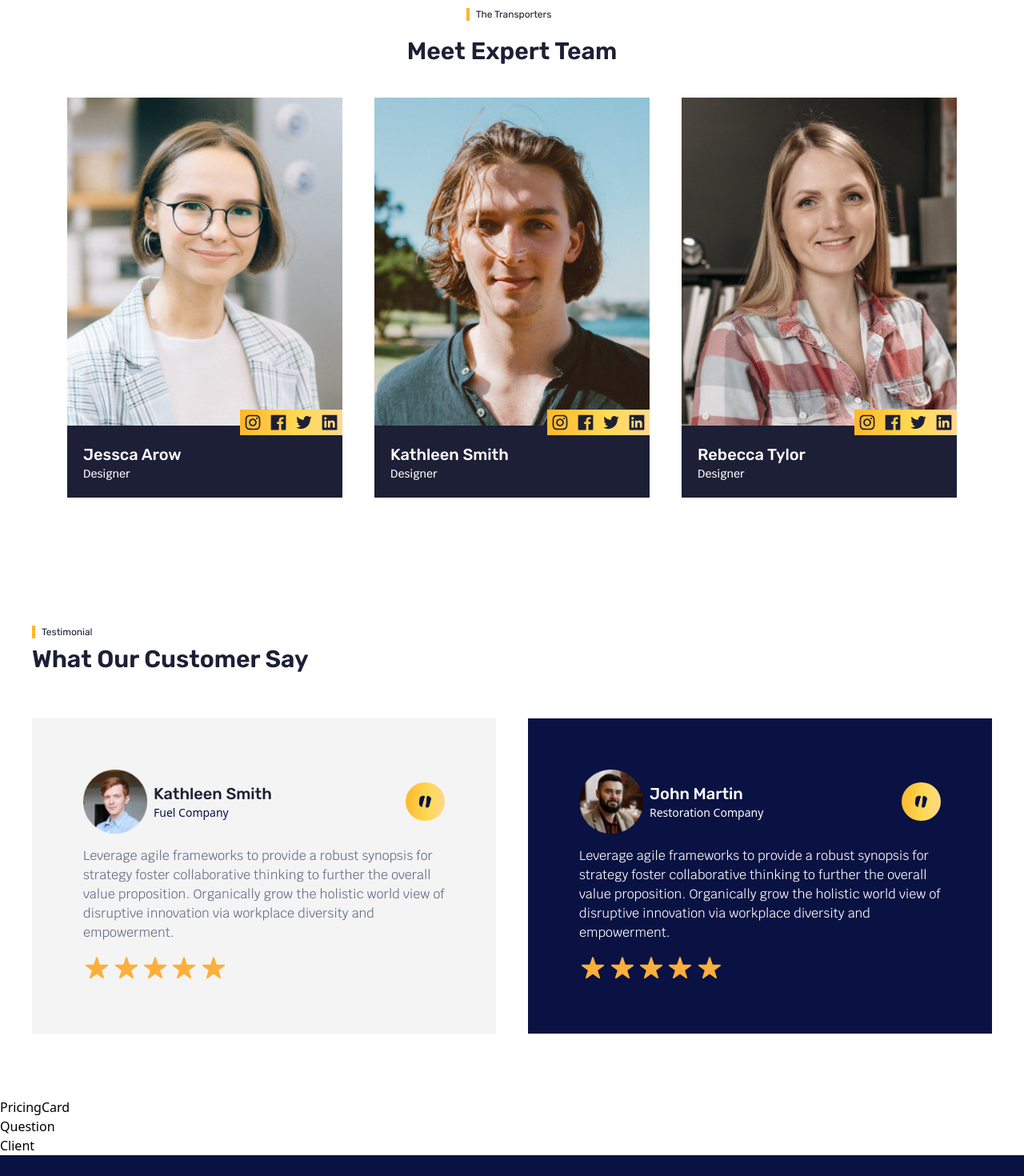
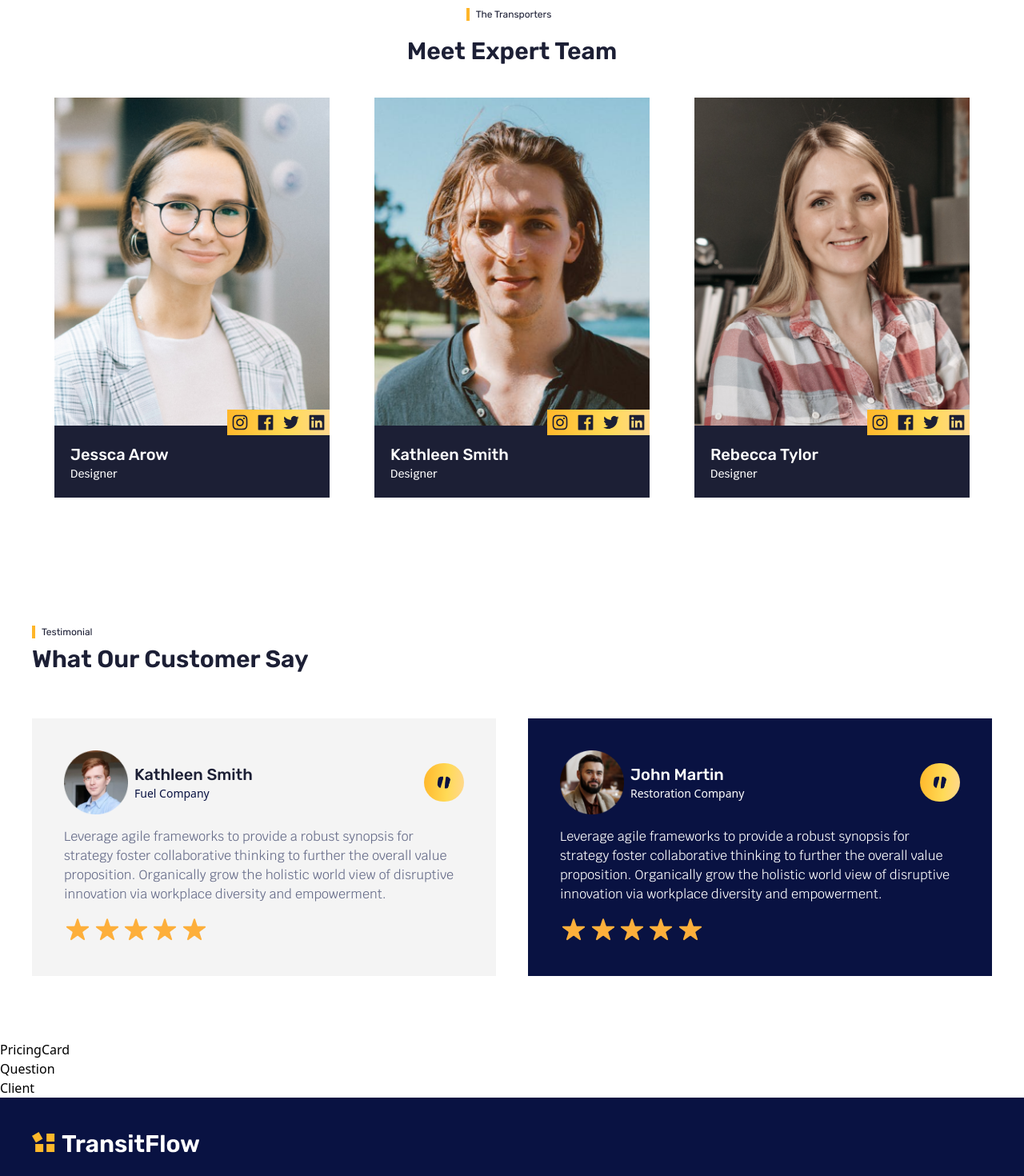
Before and after one commit to PrtHub/TransitFlow, a React (Vite) app: page /aboutus in a window 1280 px wide. Shown: the part 1760-3230 px from the top of the page at 80% size. Built offline with nearby package versions, Linux system fonts and the light colour scheme; the HTML template or start-up script is replaced by a standard one.

Commit message:
change some parameters

```diff
--- a/src/components/ServiceCard.jsx
+++ b/src/components/ServiceCard.jsx
@@ -11,7 +11,7 @@ const ServiceCard = ({img, title}) => {
           className="w-7 h-7 md:w-8 md:h-8 object-cover"
         />
         <div className="flex flex-col items-start justify-start gap-1">
-          <h2 className="font-Rubik text-xl md:text-2xl text-black-200">
+          <h2 className="font-Rubik text-xl md:text-2xl text-black-200 hover:text-[#FFB82B] cursor-pointer transition-all duration-200">
             {title}
           </h2>
           <p className="font-Krub text-xs md:text-sm max-w-[270px] text-[#666C89]">
--- a/src/container/Team.jsx
+++ b/src/container/Team.jsx
@@ -14,7 +14,7 @@ const Team = () => {
               Meet Expert Team
             </h1>
           </div>
-          <div className="flex flex-wrap items-center justify-center gap-10">
+          <div className="flex flex-wrap items-center justify-center gap-14">
              <TeamCard img={Jessca} name="Jessca Arow" job="Designer"/>
              <TeamCard img={kathleen} name="Kathleen Smith" job="Designer"/>
              <TeamCard img={Tylor} name="Rebecca Tylor" job="Designer"/>
--- a/src/container/Testimonial.jsx
+++ b/src/container/Testimonial.jsx
@@ -16,7 +16,8 @@ const Testimonial = () => {
           </div>
 
           <div className="w-full h-full flex flex-col lg:flex-row  items-center justify-center gap-10">
-            <div className="w-full sm:w-[600px] h-full flex flex-col items-start justify-start gap-4 bg-[#F4F4F4] p-6 sm:p-16">
+
+            <div className="w-full sm:w-[600px] h-full flex flex-col items-start justify-start gap-4 bg-[#F4F4F4] p-6 sm:p-10">
               <div className="w-full h-full flex items-center gap-2">
                 <div className="w-full h-full flex items-center gap-2">
                   <img
@@ -53,7 +54,8 @@ const Testimonial = () => {
                 <img src={Star} alt="" className="w-32 sm:w-full sm:h-full" />
               </div>
             </div>
-            <div className="w-full sm:w-[600px] h-full flex flex-col items-start justify-start gap-4 bg-black-300 p-6 sm:p-16">
+
+            <div className="w-full sm:w-[600px] h-full flex flex-col items-start justify-start gap-4 bg-black-300 p-6 sm:p-10">
               <div className="w-full h-full flex items-center gap-2">
                 <div className="w-full h-full flex items-center gap-2">
                   <img
```
